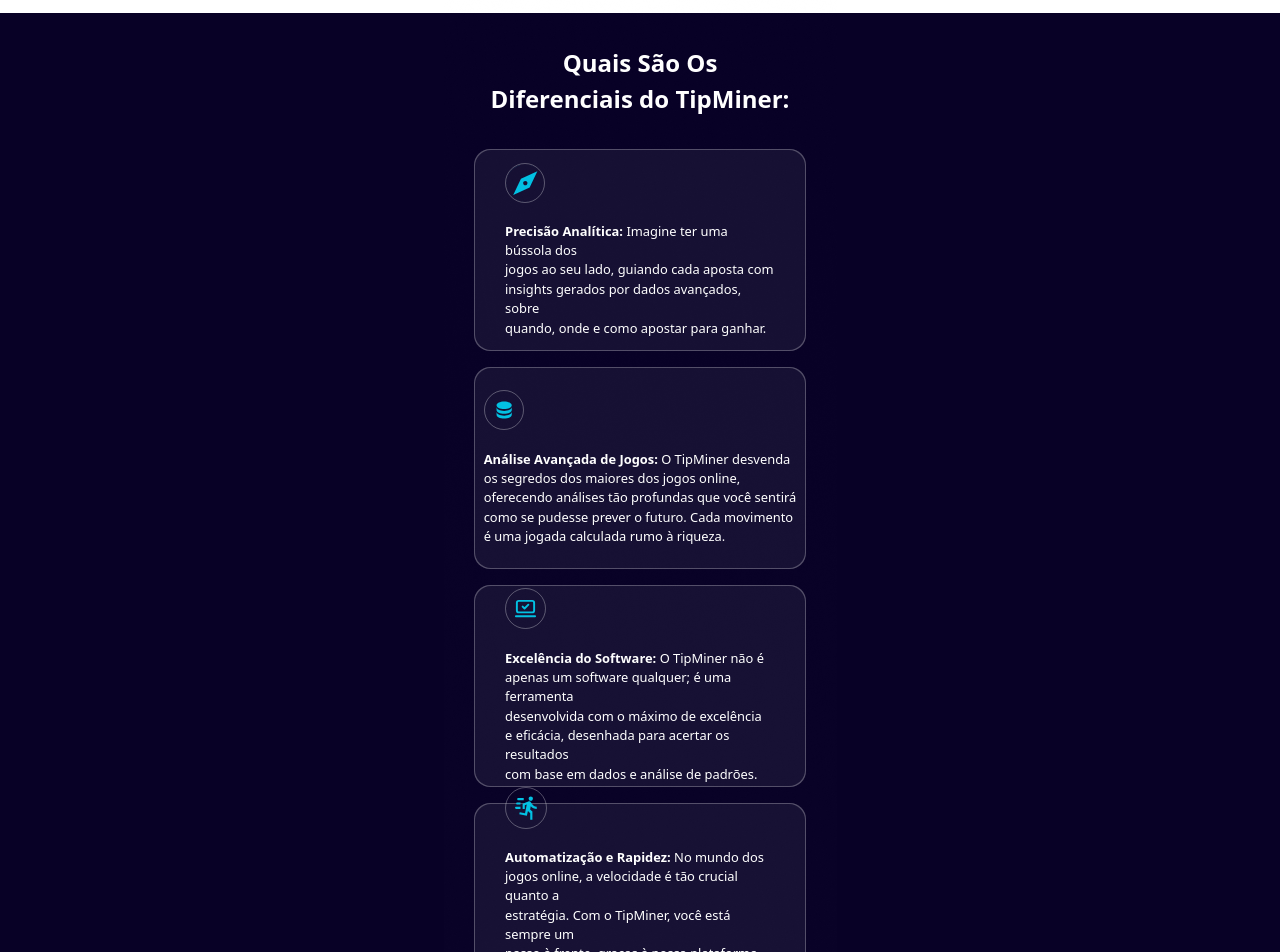
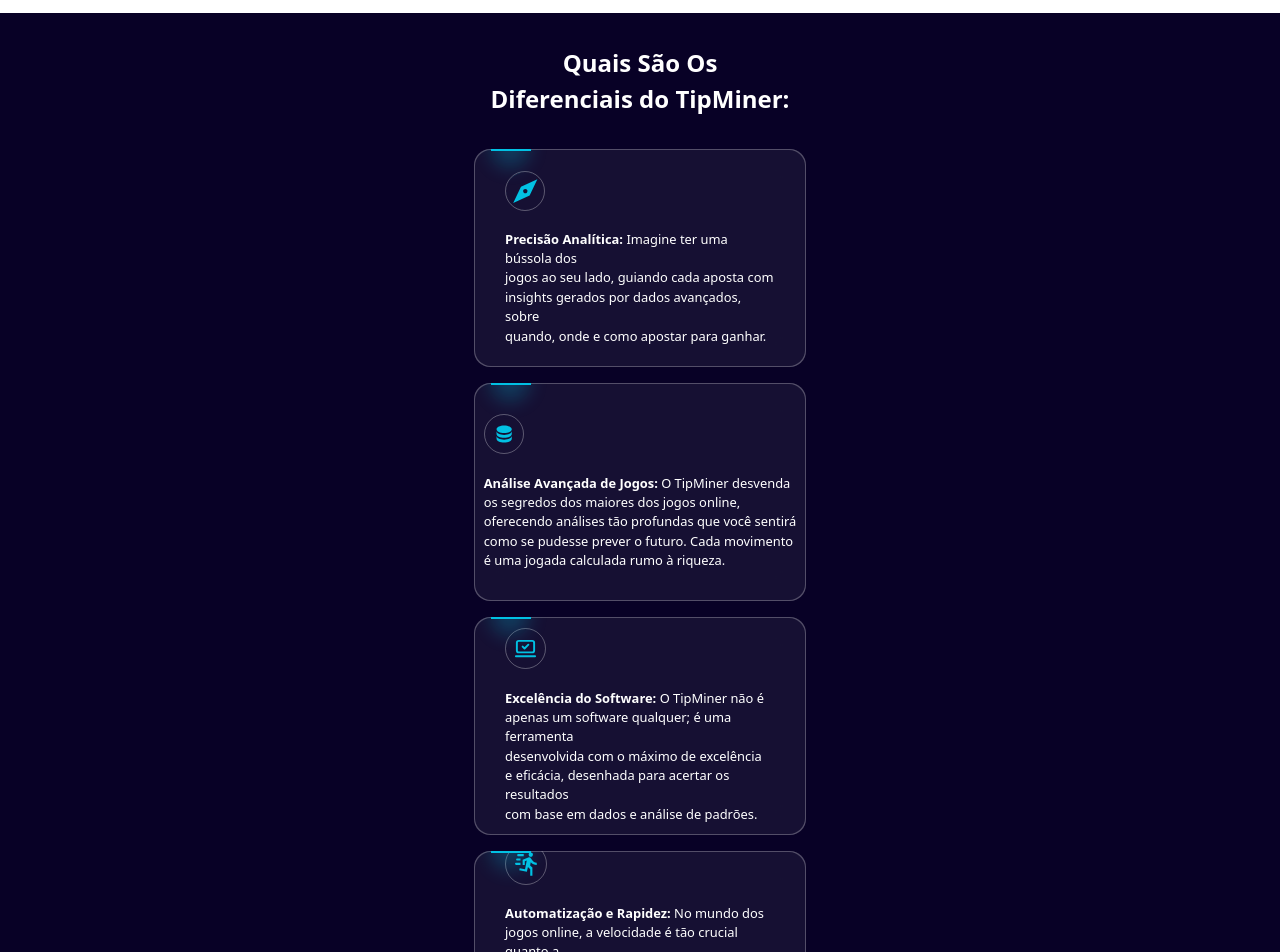
Before and after one commit to ImDevMota/lp-tip-miner, a React (Vite) app: page / in a window 1280 px wide. Shown: the part 5140-6092 px from the top of the page. Built offline with nearby package versions, Linux system fonts and the light colour scheme.

Commit message:
Finalizei a section Differentials

```diff
--- a/src/components/Differentials.jsx
+++ b/src/components/Differentials.jsx
@@ -14,8 +14,12 @@
         </h2>
 
         <div className="flex flex-col items-center justify-center mt-[2rem] gap-y-[1rem]">
-          <div className="p-[1px] bg-[#FFFFFF4D] rounded-2xl w-[20.7rem]">
-            <div className="bg-[#100a2e]/90 h-[12.5rem] backdrop-blur-md py-[1rem] items-center justify-center rounded-2xl text-[white] flex flex-col">
+          <div className="p-[1px] bg-[#FFFFFF4D] rounded-2xl w-[20.7rem] overflow-hidden">
+            <div className="bg-[#100a2e]/90 h-[13.5rem] backdrop-blur-md py-[1rem] items-center justify-center rounded-2xl text-[white] flex flex-col">
+              <div className="flex flex-col absolute top-[-0.1rem] left-[1rem] h-[0.8rem] items-center">
+                <div class="w-[2.5rem] h-0.5 bg-[#02C1E3]"></div>
+                <div class="absolute top-[-1.2rem] left-0 w-[2.35rem] h-[2.35rem] bg-[#02C1E3] rounded-full blur-[0.6rem] opacity-25"></div>
+              </div>
               <div className="flex flex-col w-[82%] h-[12.3rem] justify-center">
                 <div className="flex rounded-full w-fit border-[0.12rem] border-[#FFFFFF4D]">
                   <img src={CompassImg} alt="" className="w-[38px] h-[38px]" />
@@ -31,9 +35,14 @@
             </div>
           </div>
 
-          <div className="p-[1px] bg-[#FFFFFF4D] rounded-2xl w-[20.7rem]">
-            <div className="bg-[#100a2e]/90 h-[12.5rem] backdrop-blur-md py-[1rem] items-center justify-center rounded-2xl text-[white] flex flex-col">
-              <div className="flex flex-col h-[12.3rem] justify-center">
+          <div className="p-[1px] bg-[#FFFFFF4D] rounded-2xl w-[20.7rem] overflow-hidden">
+            <div className="bg-[#100a2e]/90 h-[13.5rem] backdrop-blur-md py-[1rem] relative items-center justify-center rounded-2xl text-[white] flex flex-col">
+              <div className="flex flex-col absolute top-[-0.1rem] left-[1rem] h-[0.8rem] items-center">
+                <div class="w-[2.5rem] h-0.5 bg-[#02C1E3]"></div>
+                <div class="absolute top-[-1.2rem] left-0 w-[2.35rem] h-[2.35rem] bg-[#02C1E3] rounded-full blur-[0.6rem] opacity-25"></div>
+              </div>
+
+              <div className="flex flex-col h-[12.3rem] justify-center relative">
                 <div className="flex rounded-full w-fit p-[0.62rem] border-[0.12rem] border-[#FFFFFF4D]">
                   <img
                     src={DatabaseImg}
@@ -53,8 +62,12 @@
             </div>
           </div>
 
-          <div className="p-[1px] bg-[#FFFFFF4D] rounded-2xl w-[20.7rem]">
-            <div className="bg-[#100a2e]/90 h-[12.5rem] backdrop-blur-md py-[1rem] items-center justify-center rounded-2xl text-[white] flex flex-col">
+          <div className="p-[1px] bg-[#FFFFFF4D] rounded-2xl w-[20.7rem] overflow-hidden">
+            <div className="bg-[#100a2e]/90 h-[13.5rem] backdrop-blur-md py-[1rem] items-center justify-center rounded-2xl text-[white] flex flex-col">
+              <div className="flex flex-col absolute top-[-0.1rem] left-[1rem] h-[0.8rem] items-center">
+                <div class="w-[2.5rem] h-0.5 bg-[#02C1E3]"></div>
+                <div class="absolute top-[-1.2rem] left-0 w-[2.35rem] h-[2.35rem] bg-[#02C1E3] rounded-full blur-[0.6rem] opacity-25"></div>
+              </div>
               <div className="flex flex-col w-[82%] h-[12.3rem] justify-center">
                 <div className="flex rounded-full w-fit p-[0.5rem] border-[0.12rem] border-[#FFFFFF4D]">
                   <LaptopMinimalCheck size={23} className="text-[#02C1E3]" />
@@ -71,8 +84,12 @@
             </div>
           </div>
 
-          <div className="p-[1px] bg-[#FFFFFF4D] rounded-2xl w-[20.7rem]">
-            <div className="bg-[#100a2e]/90 h-[12.5rem] backdrop-blur-md py-[1rem] items-center justify-center rounded-2xl text-[white] flex flex-col">
+          <div className="p-[1px] bg-[#FFFFFF4D] rounded-2xl w-[20.7rem] overflow-hidden">
+            <div className="bg-[#100a2e]/90 h-[13.5rem] backdrop-blur-md py-[1rem] items-center justify-center rounded-2xl text-[white] flex flex-col">
+              <div className="flex flex-col absolute top-[-0.1rem] left-[1rem] h-[0.8rem] items-center">
+                <div class="w-[2.5rem] h-0.5 bg-[#02C1E3]"></div>
+                <div class="absolute top-[-1.2rem] left-0 w-[2.35rem] h-[2.35rem] bg-[#02C1E3] rounded-full blur-[0.6rem] opacity-25"></div>
+              </div>
               <div className="flex flex-col w-[82%] h-[12.3rem] justify-center">
                 <div className="flex rounded-full w-fit p-[0.5rem] border-[0.12rem] border-[#FFFFFF4D]">
                   <img src={RunImg} alt="" className="w-[24px] h-[24px]" />
@@ -93,9 +110,9 @@
         <a className="text-[white] mt-[1rem] text-[14px] px-[1.3rem] py-[0.8rem] rounded-md font-[600] bg-gradient-to-r from-[#02C1E3] to-[#0412E7]">
           Quero aumentar meus lucros com o TipMiner
         </a>
+
+        <img src={Elipse2Img} alt="" className="absolute left-0 bottom-2" />
       </div>
-
-      <img src={Elipse2Img} alt="" className="absolute bottom-2" />
     </section>
   );
 }
```
Also changed, not shown: src/assets/elipse-1.png, src/assets/elipse-2.png.
